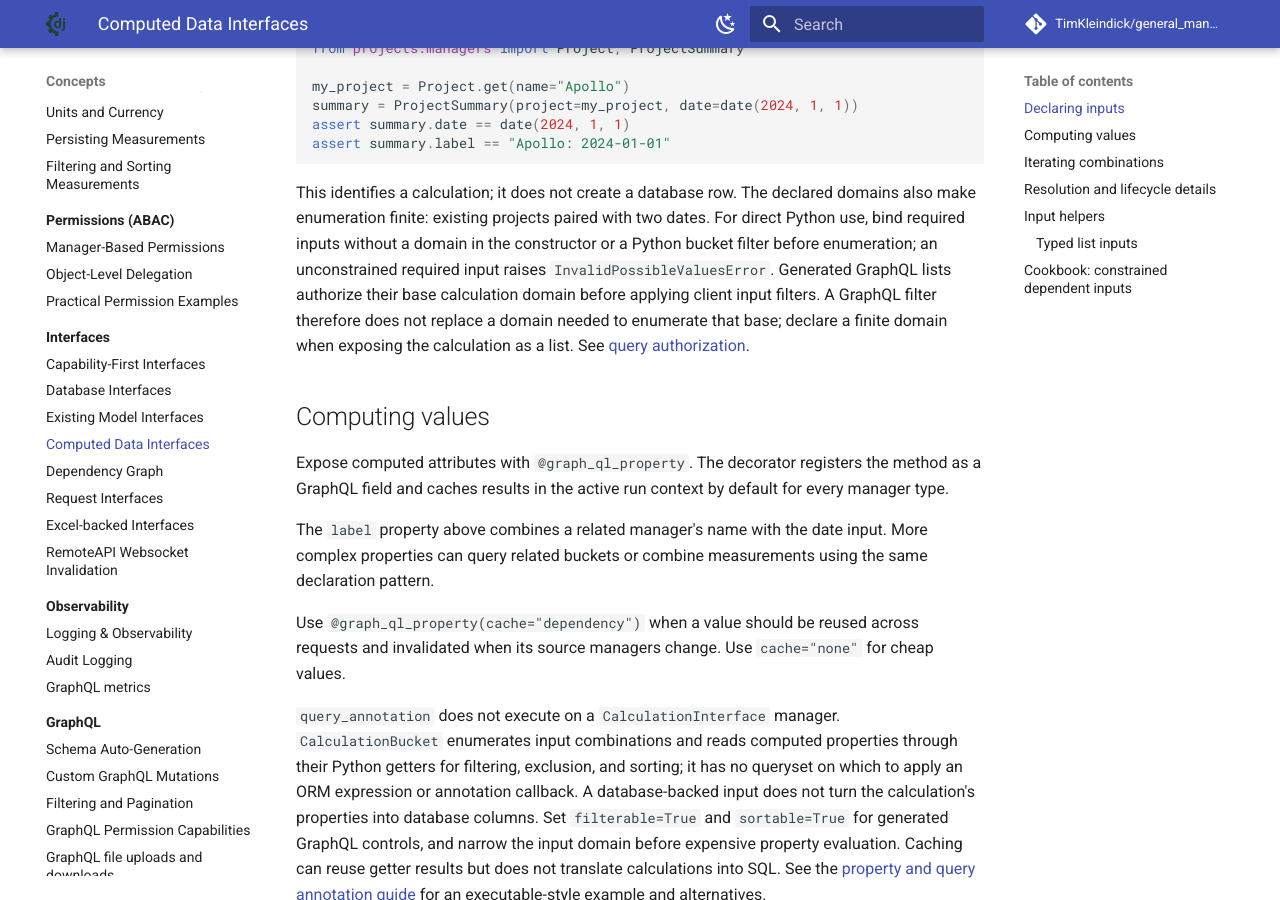
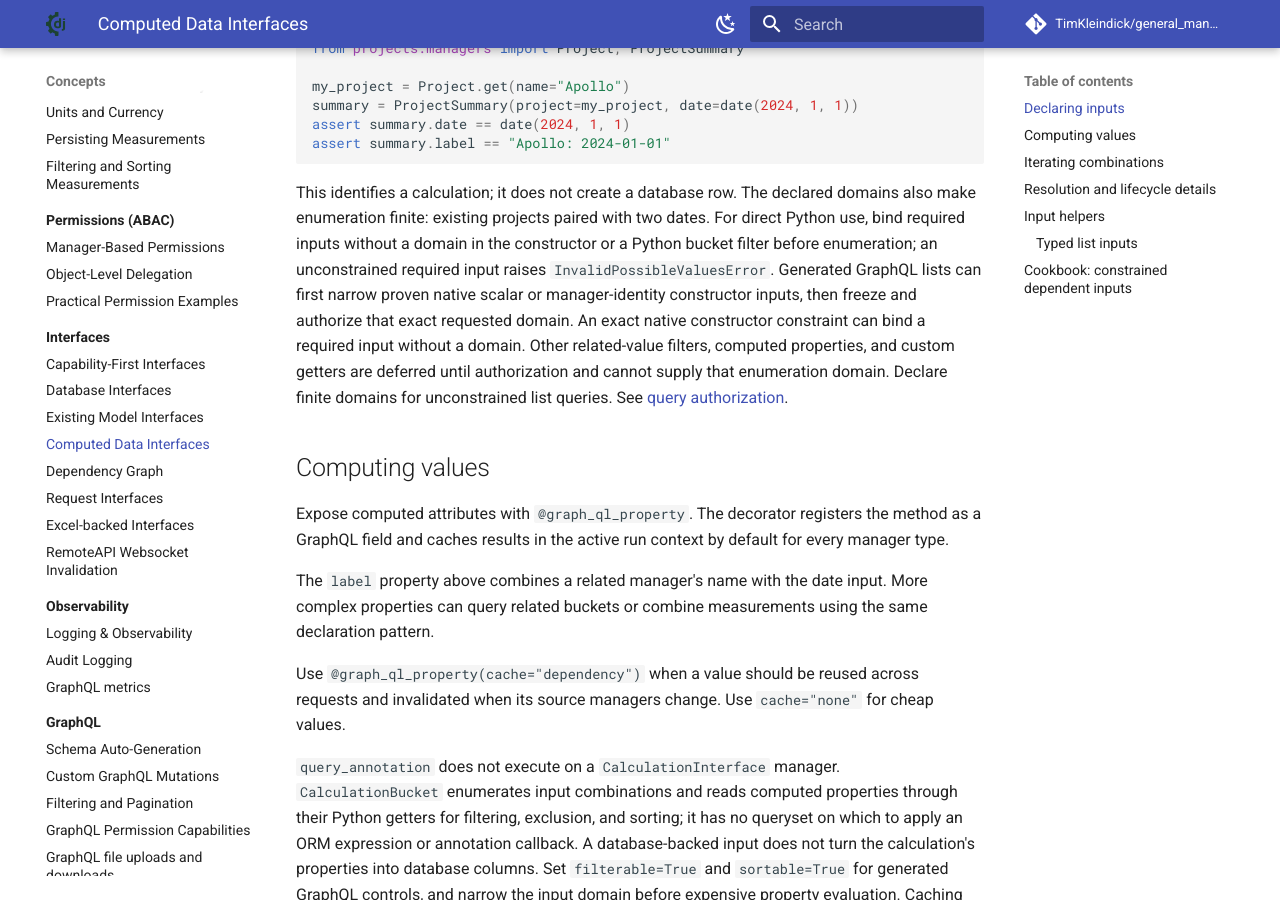
Before and after one commit to TimKleindick/general_manager, an MkDocs documentation site: the page built from docs/concepts/interfaces/computed_data_interfaces.md, in a window 1280 px wide and 900 px high, scrolled down 970 px. Built offline with MkDocs 1.6.1 and Material for MkDocs 9.7.7, drawn with Linux system fonts in a browser that asks for light colours; comment, search, counter and statistics services are not loaded; some of the changed text lies outside the part shown.

Commit message:
docs: clarify calculation domains and superseded authorization order

```diff
--- a/docs/concepts/interfaces/computed_data_interfaces.md
+++ b/docs/concepts/interfaces/computed_data_interfaces.md
@@ -49,10 +49,13 @@ This identifies a calculation; it does not create a database row. The declared
 domains also make enumeration finite: existing projects paired with two dates.
 For direct Python use, bind required inputs without a domain in the constructor
 or a Python bucket filter before enumeration; an unconstrained required input
-raises `InvalidPossibleValuesError`. Generated GraphQL lists authorize their
-base calculation domain before applying client input filters. A GraphQL filter
-therefore does not replace a domain needed to enumerate that base; declare a
-finite domain when exposing the calculation as a list. See
+raises `InvalidPossibleValuesError`. Generated GraphQL lists can first narrow
+proven native scalar or manager-identity constructor inputs, then freeze and
+authorize that exact requested domain. An exact native constructor constraint
+can bind a required input without a domain. Other related-value filters,
+computed properties, and custom getters are deferred until authorization and
+cannot supply that enumeration domain. Declare finite domains for unconstrained
+list queries. See
 [query authorization](../graphql/security.md#query-operands-and-search-projections).
 
 ## Computing values
@@ -319,9 +322,10 @@ year-start and year-end anchors.
 `quantity` uses scalar bounds for cheap checks; bounds do not supply an
 enumeration domain. Supply an exact `quantity` when constructing this calculation
 in Python or filtering a Python bucket, or add a finite `possible_values` domain
-before using `.all()`. For generated GraphQL lists, provide that enumerable
-domain even when the client sends a quantity filter: authorization runs first.
-The validator supplies the
+before using `.all()`. Generated GraphQL lists can also bind an exact native
+`quantity` constructor constraint before authorization; unconstrained lists
+still need a finite domain. A deferred predicate or a range bound alone does
+not supply the missing values. The validator supplies the
 dependency-aware rule. If you omit `depends_on`, callable parameter names are
 used as dependencies; specifying it explicitly is clearer when callbacks accept
 optional or keyword-only arguments.
```
Also changed, not shown: docs/adr/0009-calculation-filter-authorization.md (+8 -0 lines), docs/howto/expose_via_graphql.md (+14 -8 lines).
